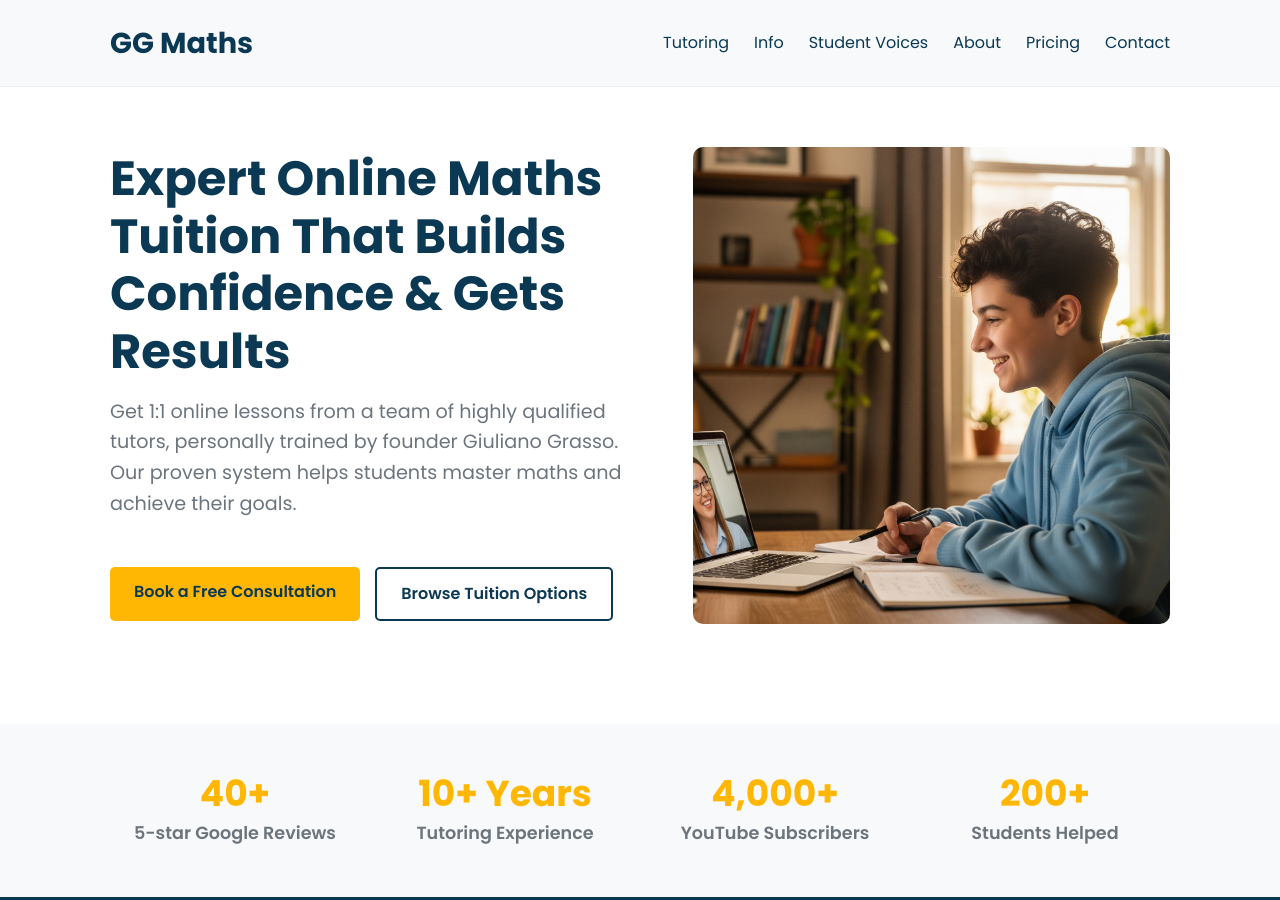
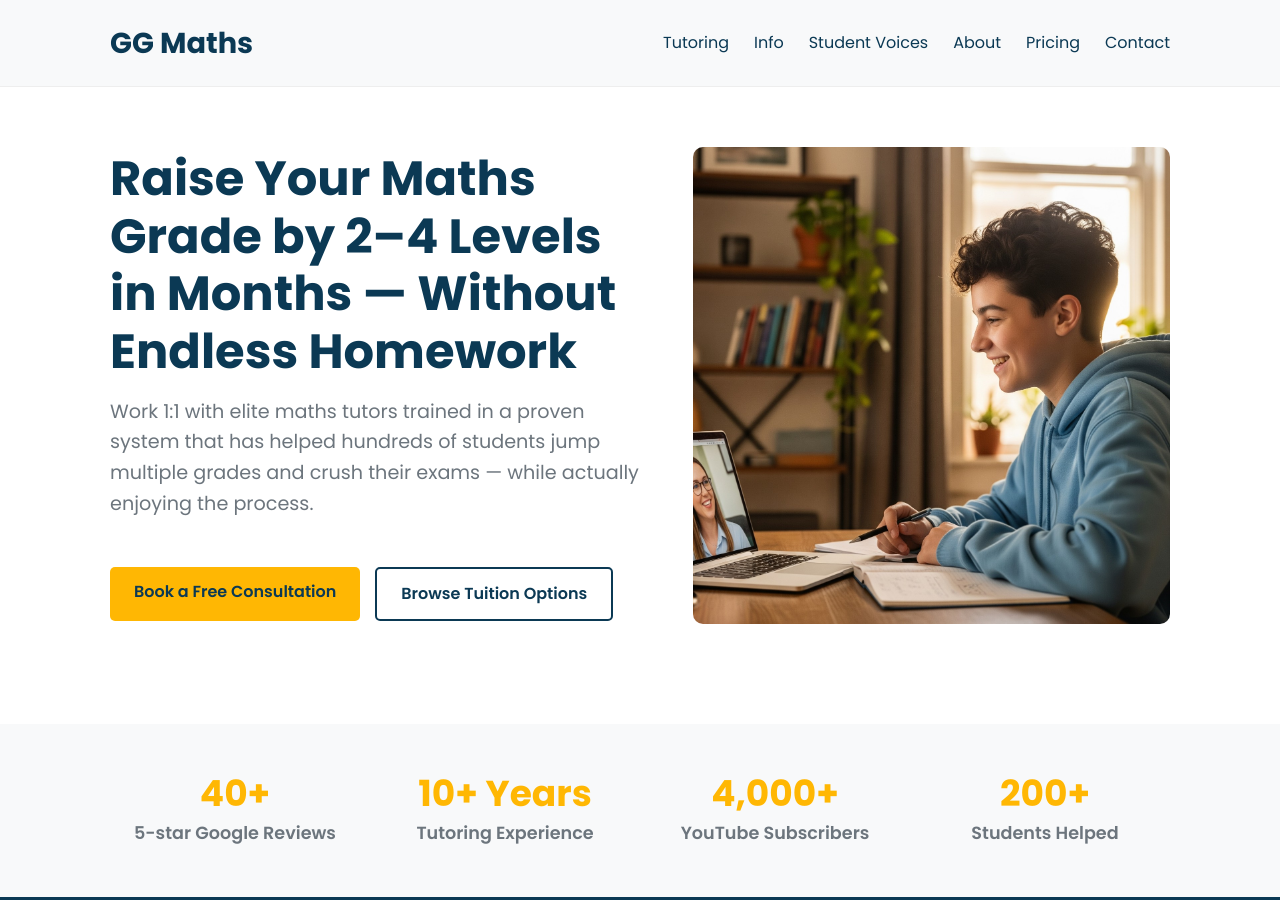
Before and after one commit to GG1982/ggmaths-2025, a Jekyll site: the page built from index.html, in a window 1280 px wide and 900 px high. Built offline with Jekyll 4.4.1, drawn with Linux system fonts in a browser that asks for light colours; the list of posts is cut into pages by our own code.

Commit message:
change head and sub

```diff
--- a/index.html
+++ b/index.html
@@ -1,6 +1,7 @@
 ---
 layout: default
-title: Expert Online Maths Tuition That Builds Confidence & Gets Results
+title: Raise Your Maths Grade by 2–4 Levels in Months — Without Endless Homework
+sub: Work 1:1 with elite maths tutors trained in a proven system that has helped hundreds of students jump multiple grades and crush their exams — while actually enjoying the process.
 css: home.css
 description: "Expert 1:1 online maths tuition for ages 7-18. Our highly qualified tutors build confidence and get results with a proven system of personalised lessons, a learning portal, and ongoing support."
 ---
@@ -8,8 +9,8 @@ description: "Expert 1:1 online maths tuition for ages 7-18. Our highly qualifie
 <section id="hero">
     <div class="container">
         <div class="hero-content">
-            <h1>Expert Online Maths Tuition That Builds Confidence & Gets Results</h1>
-            <p class="hero-subheadline">Get 1:1 online lessons from a team of highly qualified tutors, personally trained by founder Giuliano Grasso. Our proven system helps students master maths and achieve their goals.</p>
+            <h1>{{ page.title }}</h1>
+            <p class="hero-subheadline">{{ page.sub }}</p>
             <div class="hero-cta-buttons">
                 <a href="#contact-section" class="btn btn-primary btn-large">Book a Free Consultation</a>
                 <a href="#who-we-help" class="btn btn-secondary btn-large">Browse Tuition Options</a>
```
Also changed, not shown: 2 other files.
